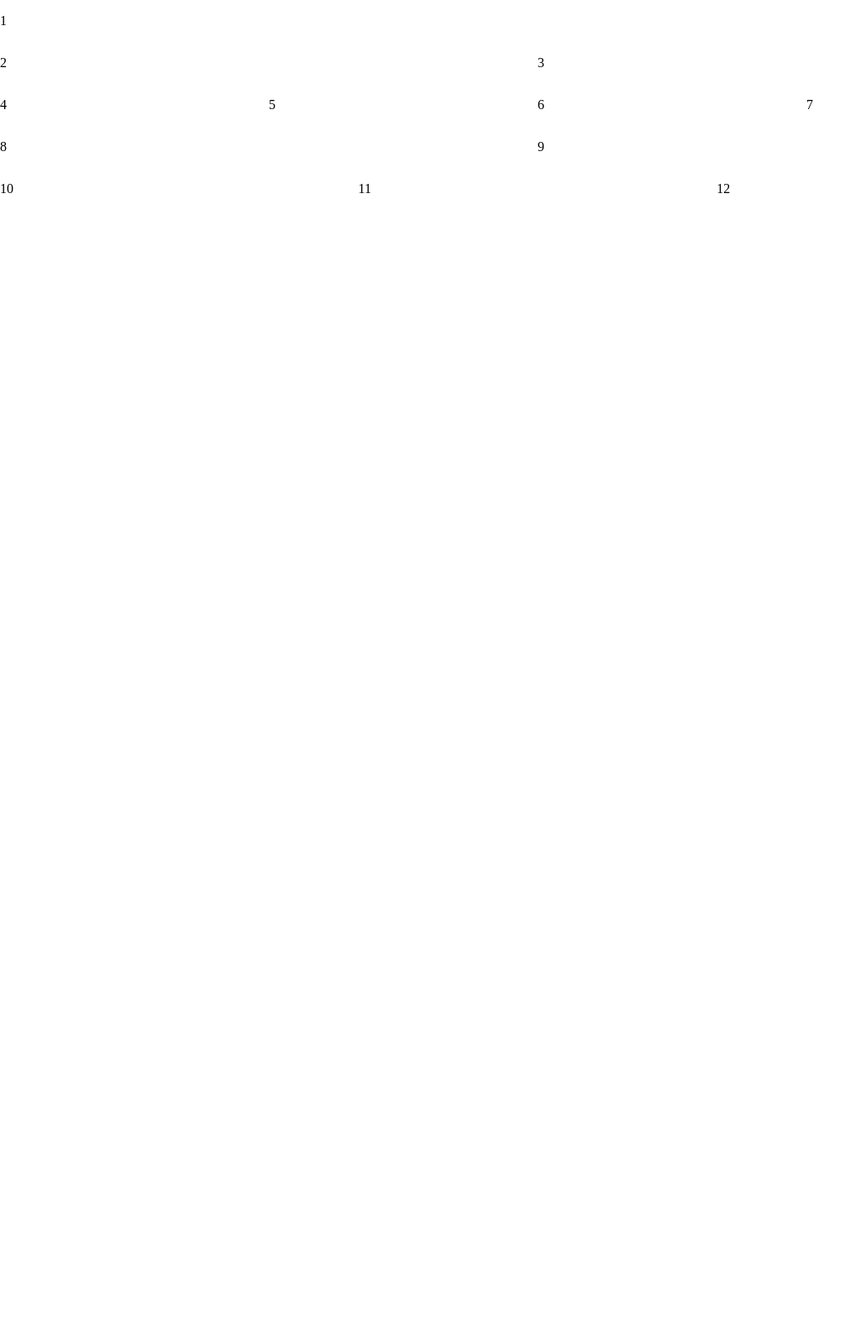
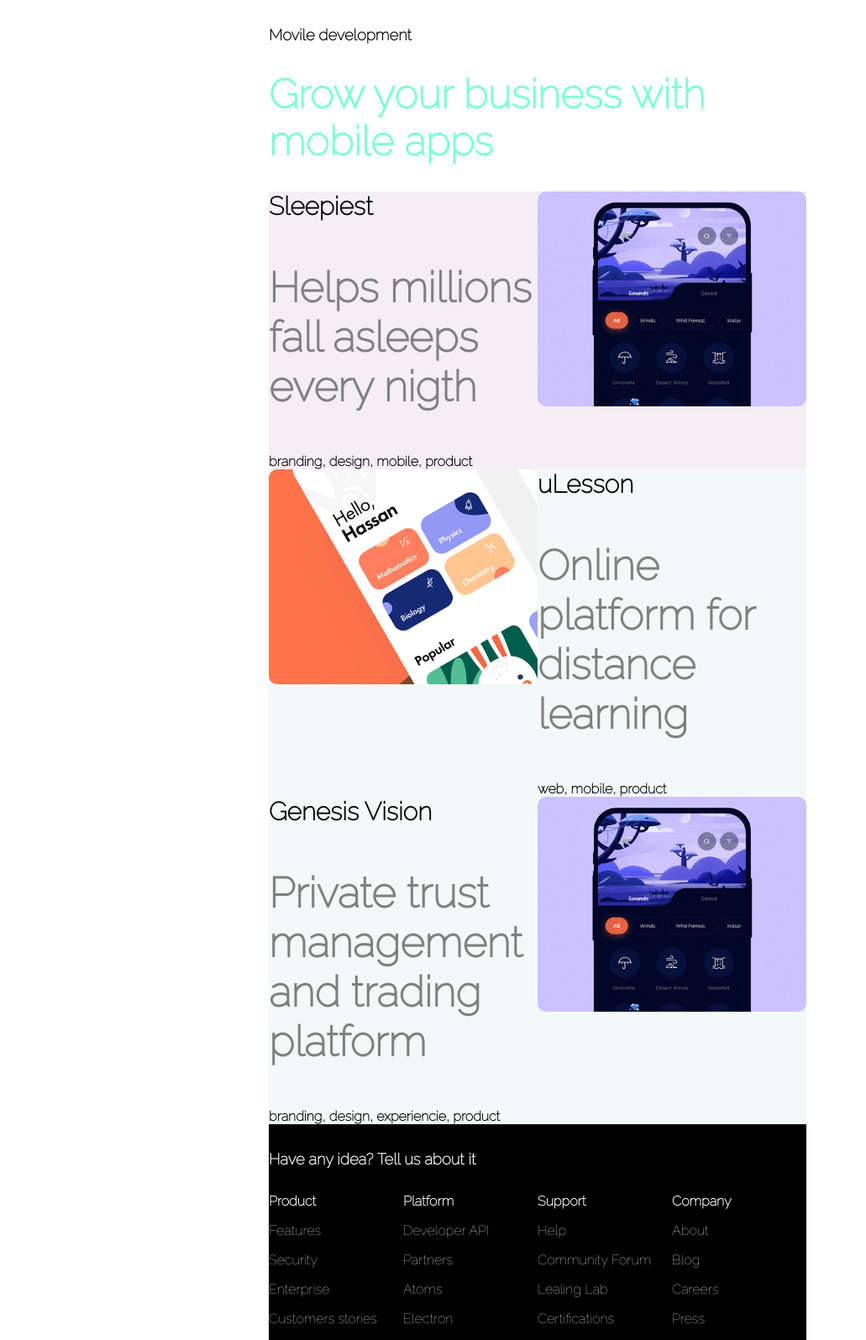
Before and after one commit to Davidgr04/cuberto-1, a plain HTML site: page index.html in a window 1280 px wide. Shown: the whole page at 84% size, without its empty margins (0-1031 px from the left). Before the commit the page ends 800 px from the top, so only its background shows below. Drawn offline with Linux system fonts and the light colour scheme.

Commit message:
first commit

```diff
--- a/css/styles.css
+++ b/css/styles.css
@@ -1,107 +1,158 @@
-html{
+@import url('https://fonts.googleapis.com/css2?family=Raleway:wght@100&display=swap');
+html {
     font-size: 16px;
 }
 
+
 /* Redimensión de fuente utilizando rem */
-p{
+
+p {
     font-size: 1rem;
 }
 
-h1{
+h1 {
     font-size: 3rem;
 }
 
-h2{
+h2 {
     font-size: 2rem;
 }
 
-h3{
+h3 {
     font-size: 1.6rem;
 }
 
-h4{
+h4 {
     font-size: 1.3rem;
 }
 
-h5{
+h5 {
     font-size: 1.15rem;
 }
 
-h6{
+h6 {
     font-size: 1.05rem;
 }
+
+
 /**************************/
 
+
 /* clases predefinidas */
+
 * {
     box-sizing: border-box;
 }
 
-body{
+body {
     margin: 0;
+    padding-left: 25%;
+    padding-right: 25%;
+    padding-top: 0;
+    font-family: 'Raleway', sans-serif;
 }
 
+
 /* Clear floats after the columns */
+
 .row:after {
     content: "";
     display: table;
     clear: both;
 }
+
+
 /* Diseño de columnas */
-.column-1{
+
+.column-1 {
     width: 100%;
     float: left;
 }
 
-.column-2{
+.column-2 {
     width: 50%;
     float: left;
 }
 
-.column-3{
+.column-3 {
     width: 33.33%;
     float: left;
 }
 
-.column-4{
+.column-4 {
     width: 25%;
     float: left;
 }
 
-.column-5{
+.column-5 {
     width: 20%;
     float: left;
 }
 
-.column-6{
+.column-6 {
     width: 16.66%;
     float: left;
 }
 
-.column-75{
+.column-75 {
     width: 75%;
     float: left;
 }
 
+
 /* Otras clases */
+
+.section-1 {
+    background-color: #F5EEF5;
+}
+
+.section-2 {
+    background-color: #FAF5F3;
+}
+
+.section-3 {
+    background-color: #F2F9F8;
+}
+
+.section-4 {
+    background-color: #000000;
+}
+
+.center {
+    text-align: center;
+}
+
+img {
+    height: 20vw;
+    object-fit: cover;
+    border-radius: 10px;
+    width: 100%;
+}
+
+
 /* clase para centrar contenido en horizontal y vertical (lo centra respecto al elemento padre) */
-.flex{
+
+.flex {
     display: flex;
     align-items: center;
     justify-content: center;
 }
 
+.b {
+    color: white;
+}
+
 @media only screen and (max-width: 600px) {
     /* column-2 pasará de tener 50% a 100% */
-    .column-2{
+    .column-2 {
         width: 100%;
     }
     /* column-3 pasará de tener 33.33% a 100% */
-    .column-3{
+    .column-3 {
         width: 100%;
     }
     /* column-4 pasará de tener 25% a 50% */
-    .column-4{
+    .column-4 {
         width: 50%;
     }
 }
--- a/index.html
+++ b/index.html
@@ -1,5 +1,6 @@
 <!DOCTYPE html>
 <html lang="en">
+
 <head>
     <meta charset="UTF-8">
     <meta http-equiv="X-UA-Compatible" content="IE=edge">
@@ -7,58 +8,78 @@
     <!-- hoja de estilos -->
     <link rel="stylesheet" href="./css/styles.css">
     <!-- título de página -->
-    <title>Título de la página</title>
+    <title>Cuberto-A6</title>
     <!-- ícono de pàgina -->
+    <link rel="shortcut icon" href="./img/76022.png" type="image/x-icon">
     <!-- fuentes -->
     <!-- javascript -->
 </head>
+
 <body>
-<div class="row">
-    <div class="column-1">
-        <p>1</p>
+    <h5>Movile development</h5>
+    <h1 style="color: aquamarine;">Grow your business with mobile apps</h1>
+    <div class="row section-1">
+        <div class="column-2">
+            <b style="font-size: 30px;">Sleepiest</b>
+            <h3 style="color: grey;font-size: 50px;">Helps millions fall asleeps every nigth</h3>
+            <b>branding, design, mobile, product</b>
+        </div>
+        <div class="column-2">
+            <img src="./img/section-1-m.png" alt="">
         </div>
     </div>
-<div class="row">
+    <div class="row section-2">
         <div class="column-2">
-        <p>2</p>
+            <img src="./img/section-2-m.png" alt="">
         </div>
         <div class="column-2">
-        <p>3</p>
+            <b style="font-size: 30px;">uLesson</b>
+            <h3 style="color: grey;font-size: 50px;">Online platform for distance learning</h3>
+            <b>web, mobile, product</b>
+        </div>
+        <div class="row section-3">
+            <div class="column-2">
+                <b style="font-size: 30px;">Genesis Vision</b>
+                <h3 style="color: grey;font-size: 50px;">Private trust management and trading platform</h3>
+                <b>branding, design, experiencie, product</b>
+            </div>
+            <div class="column-2">
+                <img src="./img/section-1-m.png" alt="">
             </div>
         </div>
-<div class="row">
-    <div class="column-4">
-        <p>4</p>
+        <div class="row section-4">
+            <div class="column-1">
+                <h5 style="color: white;"> Have any idea? Tell us about it</h5>
             </div>
-    <div class="column-4">
-        <p>5</p>
+            <div class="column-4 b">
+                <b>Product</b>
+                <p>Features</p>
+                <p>Security</p>
+                <p>Enterprise</p>
+                <p>Customers stories</p>
             </div>
-    <div class="column-4">
-        <p>6</p>
+            <div class="column-4 b">
+                <b>Platform</b>
+                <p>Developer API</p>
+                <p>Partners</p>
+                <p>Atoms</p>
+                <p>Electron</p>
             </div>
-    <div class="column-4">
-        <p>7</p>
+            <div class="column-4 b">
+                <b>Support</b>
+                <p>Help</p>
+                <p>Community Forum</p>
+                <p>Lealing Lab</p>
+                <p>Certifications</p>
+            </div>
+            <div class="column-4 b">
+                <b>Company</b>
+                <p>About</p>
+                <p>Blog</p>
+                <p>Careers</p>
+                <p>Press</p>
             </div>
         </div>
-<div class="row">
-    <div class="column-2">
-        <p>8</p>
-    </div>
-    <div class="column-2">
-        <p>9</p>
-    </div>
-</div>
-<div class="row">
-    <div class="column-3">
-        <p>10</p>
-    </div>
-    <div class="column-3">
-        <p>11</p>
-    </div>
-    <div class="column-3">
-        <p>12</p>
-    </div>
-</div>
+</body>
 
-</body>
 </html>
```
Also changed, not shown: img/76022.png (added), img/section-1-m.png (added), img/section-2-m.png (added), img/section-3-m.png (added). Lines whose indentation alone changed are shown as unchanged.
